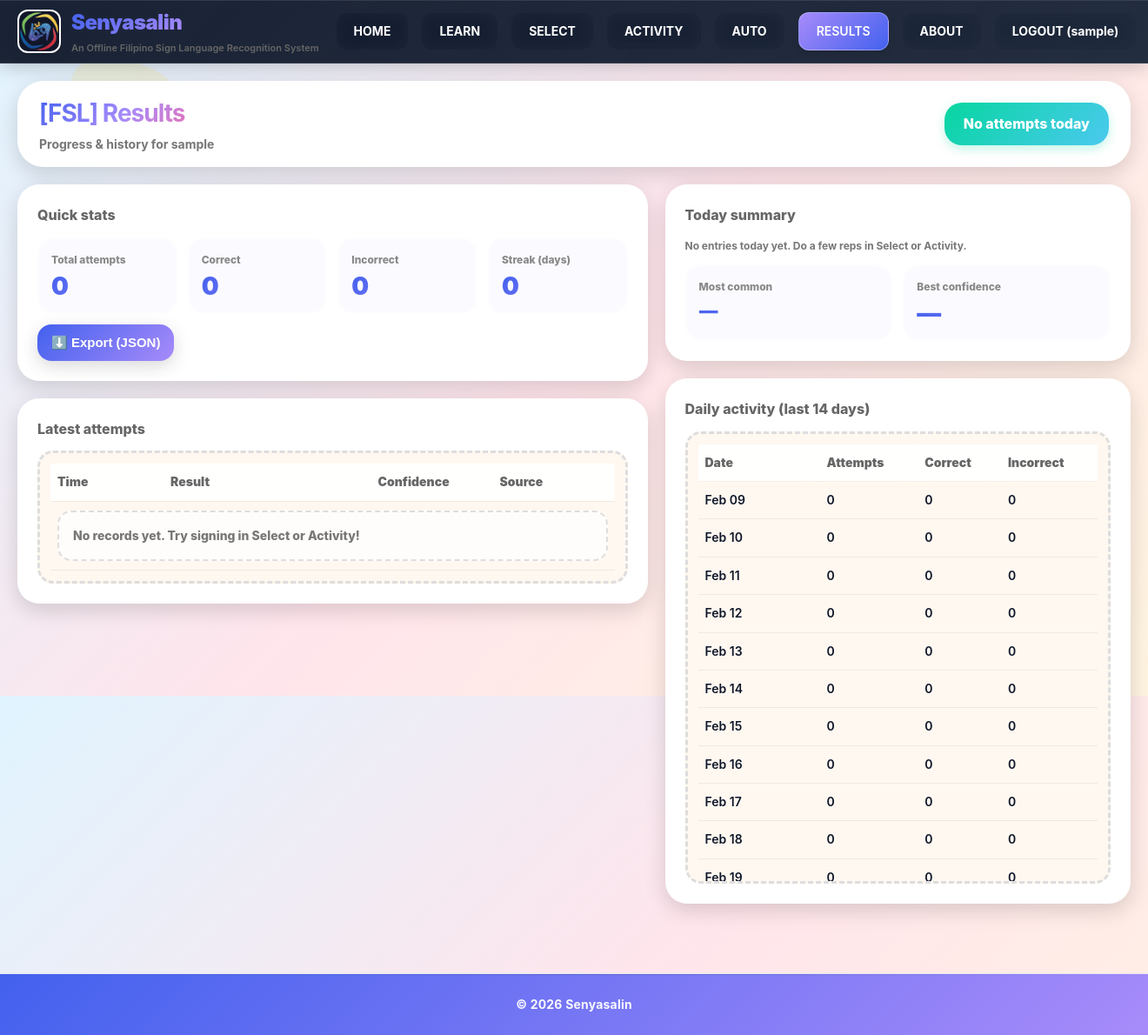
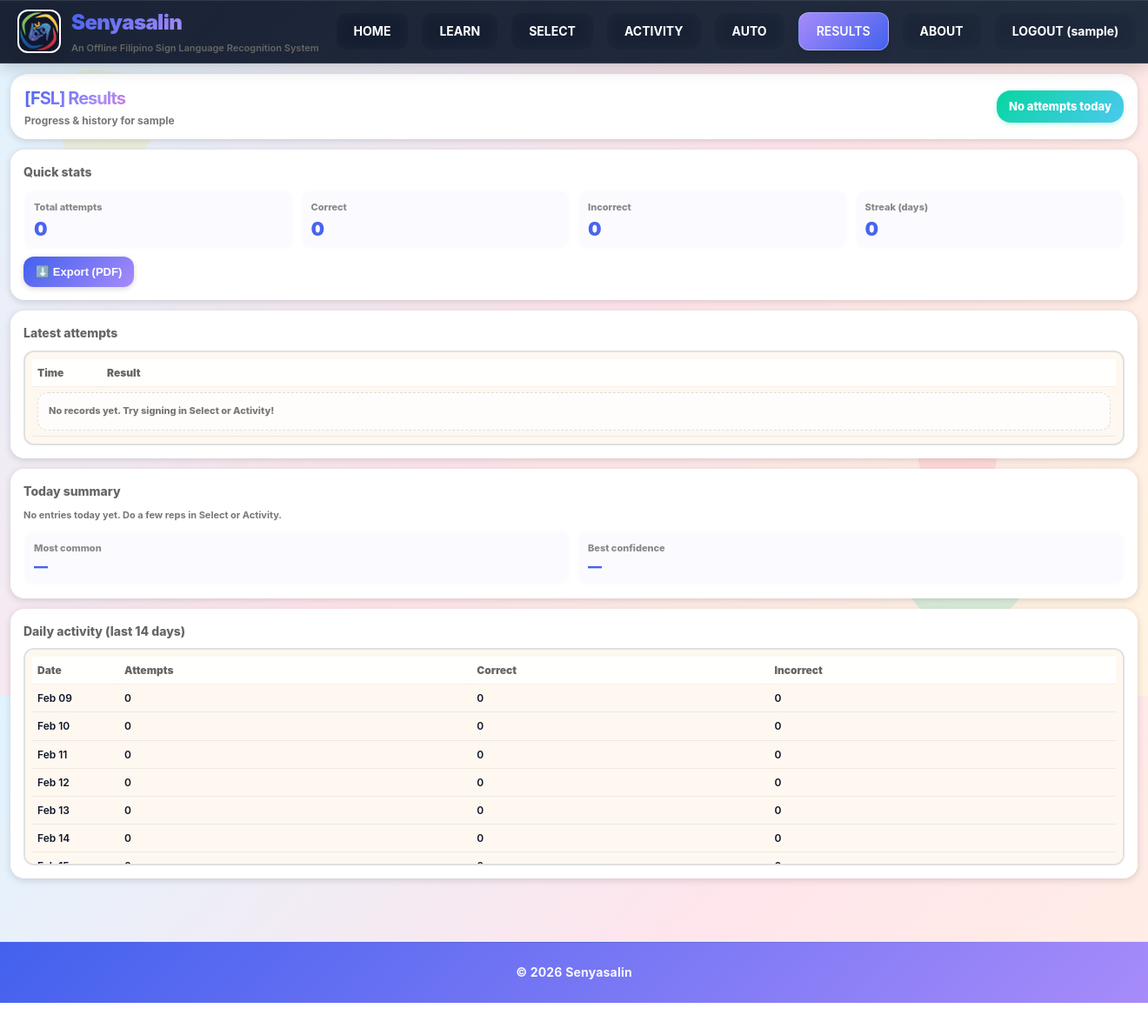
Before and after one commit to emmancuyugan/PD-FSL, a Flask app: page /results in a window 1320 px wide. Shown: the whole page at 87% size. After the commit the page ends 1153 px from the top, so only its background shows below. Run offline with Flask 3, Linux system fonts and the light colour scheme; the visitor is signed in with stand-in values (Sample User, id 1); parts of the project's set-up code (start-up, migrations or seed data) failed here and were passed over.

Commit message:
Updated RESULTS page to properly record incorrect signs. Also changed JSON export to PDF export. QOL features.

```diff
--- a/app.py
+++ b/app.py
@@ -428,8 +428,8 @@ def predict_auto():
             closest_label = CLASSES[top_idx]
             closest_conf = float(probs[top_idx])
 
-            # Save "closest" (what the model thinks you performed)
-            save_progress(closest_label, closest_conf)
+            # Save "Incorrect" to record that child did gesture incorrectly
+            save_progress("Incorrect", conf)
 
             response = {
                 "prediction": "Incorrect",
--- a/templates/results.html
+++ b/templates/results.html
@@ -7,48 +7,47 @@
   :root{--sunshine:#FFD93D;--sky-blue:#4CC9F0;--grass-green:#06D6A0;--coral:#FF6B9D;--lavender:#A78BFA;--orange:#FF8C42;--deep-blue:#4361EE;--white:#FFFFFF;--off-white:#FFF8F0;--shadow:rgba(0,0,0,0.15);}
   body{font-family:-apple-system,BlinkMacSystemFont,'Segoe UI',system-ui,sans-serif;font-weight:600;background:linear-gradient(135deg,#E0F4FF 0%,#FFE5EC 50%,#FFF4E0 100%);background-attachment:fixed;min-height:100vh;position:relative;}
   .bg-shapes{position:fixed;inset:0;pointer-events:none;overflow:hidden;z-index:0}
-  .shape{position:absolute;opacity:.15;animation:float 20s infinite ease-in-out}
-  .shape:nth-child(1){width:120px;height:120px;background:var(--sunshine);border-radius:30% 70% 70% 30%/30% 30% 70% 70%;top:10%;left:5%;animation-delay:0s}
-  .shape:nth-child(2){width:90px;height:90px;background:var(--coral);border-radius:50%;top:60%;left:80%;animation-delay:3s}
-  .shape:nth-child(3){width:150px;height:150px;background:var(--grass-green);border-radius:63% 37% 54% 46%/55% 48% 52% 45%;bottom:10%;right:10%;animation-delay:6s}
-  .shape:nth-child(4){width:100px;height:100px;background:var(--lavender);border-radius:30% 70% 70% 30%/30% 30% 70% 70%;top:30%;right:20%;animation-delay:9s}
-  @keyframes float{0%,100%{transform:translate(0,0) rotate(0deg)}25%{transform:translate(20px,-20px) rotate(5deg)}50%{transform:translate(-15px,15px) rotate(-5deg)}75%{transform:translate(10px,-10px) rotate(3deg)}}
+  .shape{position:absolute;opacity:.15}
+  .shape:nth-child(1){width:120px;height:120px;background:var(--sunshine);border-radius:30% 70% 70% 30%/30% 30% 70% 70%;top:10%;left:5%}
+  .shape:nth-child(2){width:90px;height:90px;background:var(--coral);border-radius:50%;top:60%;left:80%}
+  .shape:nth-child(3){width:150px;height:150px;background:var(--grass-green);border-radius:63% 37% 54% 46%/55% 48% 52% 45%;bottom:10%;right:10%}
+  .shape:nth-child(4){width:100px;height:100px;background:var(--lavender);border-radius:30% 70% 70% 30%/30% 30% 70% 70%;top:30%;right:20%}
 
-  .app-container{position:relative;z-index:1;width:100%;min-height:calc(100vh - 80px);display:flex;flex-direction:column;padding:20px;gap:20px}
-  .header{display:flex;justify-content:space-between;align-items:center;background:var(--white);padding:15px 25px;border-radius:30px;box-shadow:0 8px 24px var(--shadow);animation:slideDown .6s ease-out}
+  .app-container{position:relative;z-index:1;width:100%;min-height:calc(100vh - 80px);display:flex;flex-direction:column;padding:12px;gap:12px}
+  .header{display:flex;justify-content:space-between;align-items:center;background:var(--white);padding:12px 16px;border-radius:20px;box-shadow:0 2px 8px var(--shadow)}
   @keyframes slideDown{from{transform:translateY(-100%);opacity:0}to{transform:translateY(0);opacity:1}}
-  .logo-wrap{display:flex;flex-direction:column;gap:2px}
-  .logo{font-size:28px;font-weight:700;background:linear-gradient(135deg,var(--deep-blue),var(--lavender),var(--coral));-webkit-background-clip:text;background-clip:text;-webkit-text-fill-color:transparent;letter-spacing:-1px}
-  .sub{font-size:14px;color:#777;font-weight:700}
-  .status-badge{padding:12px 22px;background:linear-gradient(135deg,var(--grass-green),var(--sky-blue));color:var(--white);border-radius:20px;font-weight:800;font-size:16px;box-shadow:0 4px 12px rgba(6,214,160,.25)}
+  .logo-wrap{display:flex;flex-direction:column;gap:0px}
+  .logo{font-size:20px;font-weight:700;background:linear-gradient(135deg,var(--deep-blue),var(--lavender),var(--coral));-webkit-background-clip:text;background-clip:text;-webkit-text-fill-color:transparent;letter-spacing:-1px}
+  .sub{font-size:12px;color:#777;font-weight:700}
+  .status-badge{padding:8px 14px;background:linear-gradient(135deg,var(--grass-green),var(--sky-blue));color:var(--white);border-radius:16px;font-weight:800;font-size:13px;box-shadow:0 2px 6px rgba(6,214,160,.25)}
 
-  .grid{display:grid;grid-template-columns:1.15fr .85fr;gap:20px;flex:1;min-height:0}
+  .grid{display:grid;grid-template-columns:1fr;gap:12px;flex:1;min-height:0}
   @media(max-width:1024px){.grid{grid-template-columns:1fr}}
 
-  .card{background:var(--white);border-radius:25px;padding:22px;box-shadow:0 8px 24px var(--shadow)}
-  .card-title{font-size:16px;font-weight:800;color:#666;margin-bottom:12px}
+  .card{background:var(--white);border-radius:16px;padding:14px;box-shadow:0 2px 8px var(--shadow)}
+  .card-title{font-size:14px;font-weight:800;color:#666;margin-bottom:8px}
 
-  .stats-row{display:grid;grid-template-columns:repeat(4,minmax(0,1fr));gap:12px}
+  .stats-row{display:grid;grid-template-columns:repeat(4,minmax(0,1fr));gap:8px}
   @media(max-width:1024px){.stats-row{grid-template-columns:repeat(2,minmax(0,1fr))}}
-  .stat{background:rgba(250,250,255,.8);border:2px solid rgba(255,255,255,.7);border-radius:18px;padding:14px}
-  .stat .k{font-size:12px;color:#888;font-weight:800}
-  .stat .v{font-size:28px;font-weight:900;background:linear-gradient(135deg,var(--deep-blue),var(--lavender));-webkit-background-clip:text;background-clip:text;-webkit-text-fill-color:transparent;line-height:1.1;margin-top:6px}
+  .stat{background:rgba(250,250,255,.8);border:2px solid rgba(255,255,255,.7);border-radius:12px;padding:10px}
+  .stat .k{font-size:11px;color:#888;font-weight:800}
+  .stat .v{font-size:22px;font-weight:900;background:linear-gradient(135deg,var(--deep-blue),var(--lavender));-webkit-background-clip:text;background-clip:text;-webkit-text-fill-color:transparent;line-height:1.1;margin-top:4px}
 
-  .table-wrap{background:var(--off-white);border-radius:18px;padding:12px;border:3px dashed #DDD;overflow:auto;max-height:520px}
-  table{width:100%;border-collapse:collapse;font-size:14px}
-  th,td{padding:10px 8px;text-align:left;border-bottom:1px solid rgba(0,0,0,.06)}
+  .table-wrap{background:var(--off-white);border-radius:12px;padding:8px;border:2px solid #E0E0E0;overflow:auto;max-height:300px}
+  table{width:100%;border-collapse:collapse;font-size:12px}
+  th,td{padding:6px 6px;text-align:left;border-bottom:1px solid rgba(0,0,0,.06)}
   th{position:sticky;top:0;background:rgba(255,255,255,.9);backdrop-filter:blur(8px);font-weight:900;color:#666;z-index:2}
-  .pill{display:inline-flex;align-items:center;gap:8px;padding:6px 12px;border-radius:999px;font-weight:900;font-size:12px}
+  .pill{display:inline-flex;align-items:center;gap:6px;padding:4px 10px;border-radius:999px;font-weight:800;font-size:11px}
   .pill.ok{background:rgba(6,214,160,.15);color:#057a61}
   .pill.bad{background:rgba(255,107,157,.15);color:#b0234c}
-  .mini{font-size:12px;color:#777;font-weight:700}
+  .mini{font-size:11px;color:#777;font-weight:700}
 
-  .section-gap{display:flex;flex-direction:column;gap:20px;min-height:0}
+  .section-gap{display:flex;flex-direction:column;gap:12px;min-height:0}
 
-  .empty{padding:16px;border-radius:16px;background:rgba(255,255,255,.75);border:2px dashed #DDD;color:#777;font-weight:800}
+  .empty{padding:12px;border-radius:12px;background:rgba(255,255,255,.75);border:1px dashed #DDD;color:#777;font-weight:800;font-size:11px}
 
-  .btn-row{display:flex;gap:12px;flex-wrap:wrap;margin-top:12px}
-  .btn{appearance:none;border:none;cursor:pointer;padding:12px 16px;border-radius:16px;font-weight:900;color:var(--white);box-shadow:0 6px 20px var(--shadow)}
+  .btn-row{display:flex;gap:8px;flex-wrap:wrap;margin-top:8px}
+  .btn{appearance:none;border:none;cursor:pointer;padding:10px 14px;border-radius:12px;font-weight:800;font-size:13px;color:var(--white);box-shadow:0 2px 6px var(--shadow)}
   .btn.primary{background:linear-gradient(135deg,var(--deep-blue),var(--lavender))}
   .btn.secondary{background:linear-gradient(135deg,var(--orange),var(--sunshine))}
 </style>
@@ -77,7 +76,7 @@
           <div class="stat"><div class="k">Streak (days)</div><div class="v" id="statStreak">0</div></div>
         </div>
         <div class="btn-row">
-          <button class="btn primary" id="exportBtn" type="button">⬇️ Export (JSON)</button>
+          <button class="btn primary" id="exportBtn" type="button">⬇️ Export (PDF)</button>
           <!-- If you want a clear button later, add a server endpoint and re-enable it. -->
         </div>
       </div>
@@ -88,14 +87,12 @@
           <table>
             <thead>
               <tr>
-                <th style="width:130px;">Time</th>
+                <th style="width:80px;">Time</th>
                 <th>Result</th>
-                <th style="width:140px;">Confidence</th>
-                <th style="width:140px;">Source</th>
               </tr>
             </thead>
             <tbody id="logBody">
-              <tr><td colspan="4"><div class="empty">No records yet. Try signing in Select or Activity!</div></td></tr>
+              <tr><td colspan="2"><div class="empty">No records yet. Try signing in Select or Activity!</div></td></tr>
             </tbody>
           </table>
         </div>
@@ -106,18 +103,18 @@
       <div class="card">
         <div class="card-title">Today summary</div>
         <div class="mini" id="todaySummary">—</div>
-        <div style="height:12px"></div>
+        <div style="height:8px"></div>
         <div class="stats-row" style="grid-template-columns:repeat(2,minmax(0,1fr));">
-          <div class="stat"><div class="k">Most common</div><div class="v" id="statCommon" style="font-size:22px;">—</div></div>
-          <div class="stat"><div class="k">Best confidence</div><div class="v" id="statBest">—</div></div>
+          <div class="stat"><div class="k">Most common</div><div class="v" id="statCommon" style="font-size:16px;">—</div></div>
+          <div class="stat"><div class="k">Best confidence</div><div class="v" id="statBest" style="font-size:16px;">—</div></div>
         </div>
       </div>
 
       <div class="card" style="min-height:0;">
         <div class="card-title">Daily activity (last 14 days)</div>
-        <div class="table-wrap" style="max-height:520px;">
+        <div class="table-wrap" style="max-height:250px;">
           <table>
-            <thead><tr><th style="width:140px;">Date</th><th>Attempts</th><th>Correct</th><th>Incorrect</th></tr></thead>
+            <thead><tr><th style="width:100px;">Date</th><th>Attempts</th><th>Correct</th><th>Incorrect</th></tr></thead>
             <tbody id="dailyBody">
               <tr><td colspan="4"><div class="empty">No daily data yet.</div></td></tr>
             </tbody>
@@ -194,12 +191,10 @@
       const ok = isCorrect(r.label);
       const pill = ok
         ? `<span class="pill ok">✓ ${escapeHtml(r.label||'—')}</span>`
-        : `<span class="pill.bad pill bad">✗ Incorrect</span>`;
+        : `<span class="pill bad">✗ Incorrect</span>`;
       tr.innerHTML = `
         <td>${fmtTime(r.created_at)}</td>
         <td>${pill}</td>
-        <td>${(typeof r.confidence==='number') ? (r.confidence*100).toFixed(1)+'%' : '—'}</td>
-        <td>${escapeHtml(r.source||'—')}</td>
       `;
       logBody.appendChild(tr);
     });
@@ -297,12 +292,66 @@
     : `No entries today yet. Do a few reps in Select or Activity.`;
 
   exportBtn.onclick = () => {
-    const blob = new Blob([JSON.stringify(rows,null,2)], {type:'application/json'});
-    const a = document.createElement('a');
-    a.href = URL.createObjectURL(blob);
-    a.download = 'fsl_results_export.json';
-    a.click();
-    URL.revokeObjectURL(a.href);
+    // Load jsPDF from CDN
+    const script = document.createElement('script');
+    script.src = 'https://cdnjs.cloudflare.com/ajax/libs/html2pdf.js/0.10.1/html2pdf.bundle.min.js';
+    script.onload = () => {
+      const element = document.createElement('div');
+      element.innerHTML = `
+        <div style="font-family: Arial, sans-serif; padding: 20px;">
+          <h1 style="color: #4361EE; margin-bottom: 10px;">FSL Learning Results Report</h1>
+          <p style="color: #666; margin-bottom: 20px;">User: ${escapeHtml(document.querySelector('.sub').textContent.replace('Progress & history for ', ''))} | Generated: ${new Date().toLocaleString()}</p>
+
+          <div style="margin-bottom: 30px;">
+            <h2 style="color: #333; font-size: 16px; border-bottom: 2px solid #4361EE; padding-bottom: 8px;">Summary Statistics</h2>
+            <table style="width: 100%; border-collapse: collapse; margin-top: 10px;">
+              <tr style="background: #f5f5f5;">
+                <td style="padding: 10px; border: 1px solid #ddd; font-weight: bold;">Total Attempts</td>
+                <td style="padding: 10px; border: 1px solid #ddd; font-weight: bold;">Correct</td>
+                <td style="padding: 10px; border: 1px solid #ddd; font-weight: bold;">Incorrect</td>
+                <td style="padding: 10px; border: 1px solid #ddd; font-weight: bold;">Success Rate</td>
+              </tr>
+              <tr>
+                <td style="padding: 10px; border: 1px solid #ddd; font-size: 18px;">${total}</td>
+                <td style="padding: 10px; border: 1px solid #ddd; font-size: 18px; color: #06D6A0;">${correct}</td>
+                <td style="padding: 10px; border: 1px solid #ddd; font-size: 18px; color: #FF6B9D;">${incorrect}</td>
+                <td style="padding: 10px; border: 1px solid #ddd; font-size: 18px;">${total === 0 ? '—' : (correct / total * 100).toFixed(1) + '%'}</td>
+              </tr>
+            </table>
+          </div>
+
+          <div style="margin-bottom: 30px;">
+            <h2 style="color: #333; font-size: 16px; border-bottom: 2px solid #06D6A0; padding-bottom: 8px;">Last 30 Attempts</h2>
+            <table style="width: 100%; border-collapse: collapse; margin-top: 10px; font-size: 12px;">
+              <tr style="background: #f5f5f5;">
+                <th style="padding: 8px; border: 1px solid #ddd; text-align: left; font-weight: bold;">Time</th>
+                <th style="padding: 8px; border: 1px solid #ddd; text-align: left; font-weight: bold;">Result</th>
+              </tr>
+              ${rows.slice(0, 30).map(r => {
+                const ok = isCorrect(r.label);
+                const result = ok ? `✓ ${escapeHtml(r.label || '—')}` : '✗ Incorrect';
+                const bgColor = ok ? '#E8F9F5' : '#FFE8F0';
+                return `<tr style="background: ${bgColor};">
+                  <td style="padding: 8px; border: 1px solid #ddd;">${fmtTime(r.created_at)}</td>
+                  <td style="padding: 8px; border: 1px solid #ddd;">${result}</td>
+                </tr>`;
+              }).join('')}
+            </table>
+          </div>
+        </div>
+      `;
+
+      const opt = {
+        margin: 10,
+        filename: 'FSL_Results_' + new Date().toISOString().split('T')[0] + '.pdf',
+        image: { type: 'jpeg', quality: 0.98 },
+        html2canvas: { scale: 2 },
+        jsPDF: { orientation: 'portrait', unit: 'mm', format: 'a4' }
+      };
+
+      html2pdf().set(opt).from(element).save();
+    };
+    document.head.appendChild(script);
   };
 
   function escapeHtml(str){
```
Also changed, not shown: templates/activity.html (+33 -0 lines), templates/select.html (+21 -0 lines).
